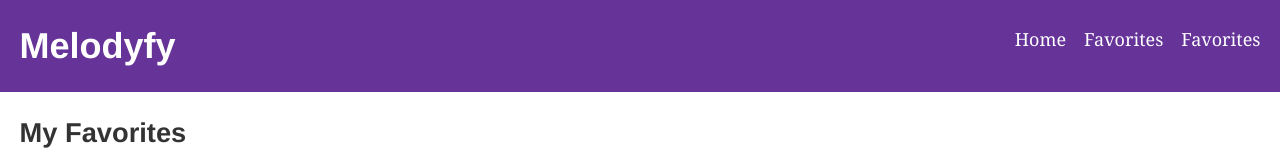
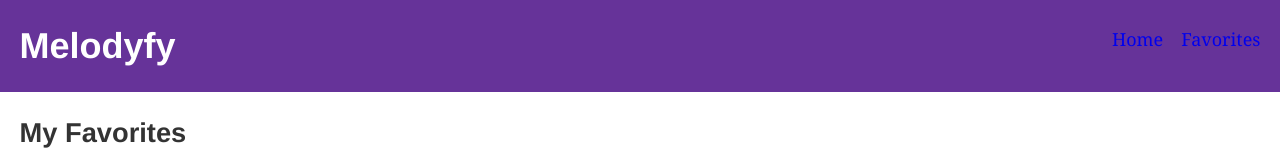
Before and after one commit to AlexandroMunera/Melodyfy, a Gatsby site: page /Favorites in a window 1280 px wide. Shown: the top 160 px of the page. Built offline with nearby package versions, Linux system fonts and the light colour scheme; Gatsby itself is replaced by a stand-in of ours; no server answers.

Commit message:
Styling navbar items

```diff
--- a/src/components/molecules/navbar/Navbar.js
+++ b/src/components/molecules/navbar/Navbar.js
@@ -1,26 +1,29 @@
 import React from "react"
 import "./navbar.scss"
-import menuIcon from '../../../images/menu.svg';
+import menuIcon from "../../../images/menu.svg"
+import { Link } from "gatsby"
 
 export default function Navbar() {
-
   const onClickMenuIcon = () => {
-    document.getElementById('navbar').classList.toggle('show')
+    document.getElementById("navbar").classList.toggle("show")
   }
 
   return (
-    <div>
+    <>
       <button className="hamburger" onClick={onClickMenuIcon}>
         <img src={menuIcon} alt="menu" />
       </button>
 
       <nav id="navbar" className="m-Navbar">
         <ul>
-          <li>Home</li>
-          <li>Favorites</li>
-          <li>Favorites</li>
+          <li>
+            <Link to="/">Home</Link>
+          </li>
+          <li>
+            <Link to="/Favorites">Favorites</Link>
+          </li>
         </ul>
       </nav>
-    </div>
+    </>
   )
 }
--- a/src/components/molecules/navbar/navbar.scss
+++ b/src/components/molecules/navbar/navbar.scss
@@ -8,23 +8,26 @@
     flex-wrap: wrap;
     column-gap: 1rem;
     margin: 0;
-    cursor: pointer;
 
     @media (max-width: 768px) {
       flex-direction: column;
     }
   }
 
+  & a {
+    text-decoration: none;
+  }
+
   @media (max-width: 768px) {
     display: none;
+    width: 100%;
   }
 }
 
 .m-Navbar.show {
   display: flex;
-  width: 100%;
+
   margin-top: 1rem;
-
 }
 
 .hamburger {
--- a/src/utils/typography.js
+++ b/src/utils/typography.js
@@ -1,5 +1,4 @@
 import Typography from "typography"
-import fairyGateTheme from "typography-theme-fairy-gates"
 import funstonTheme from 'typography-theme-funston'
 
 const typography = new Typography(funstonTheme)
```
Also changed, not shown: src/utils/functions.js (+0 -13 lines).
